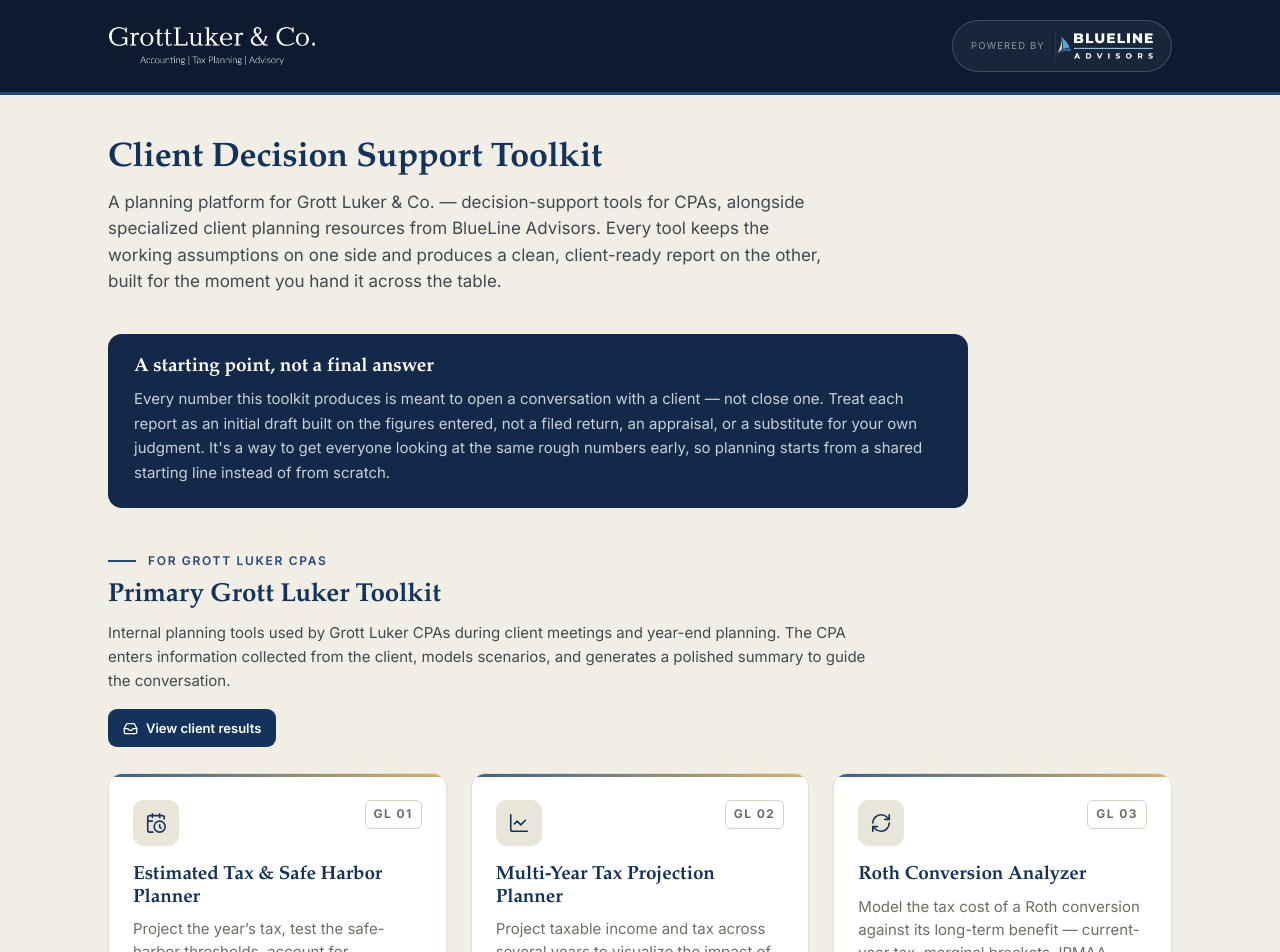
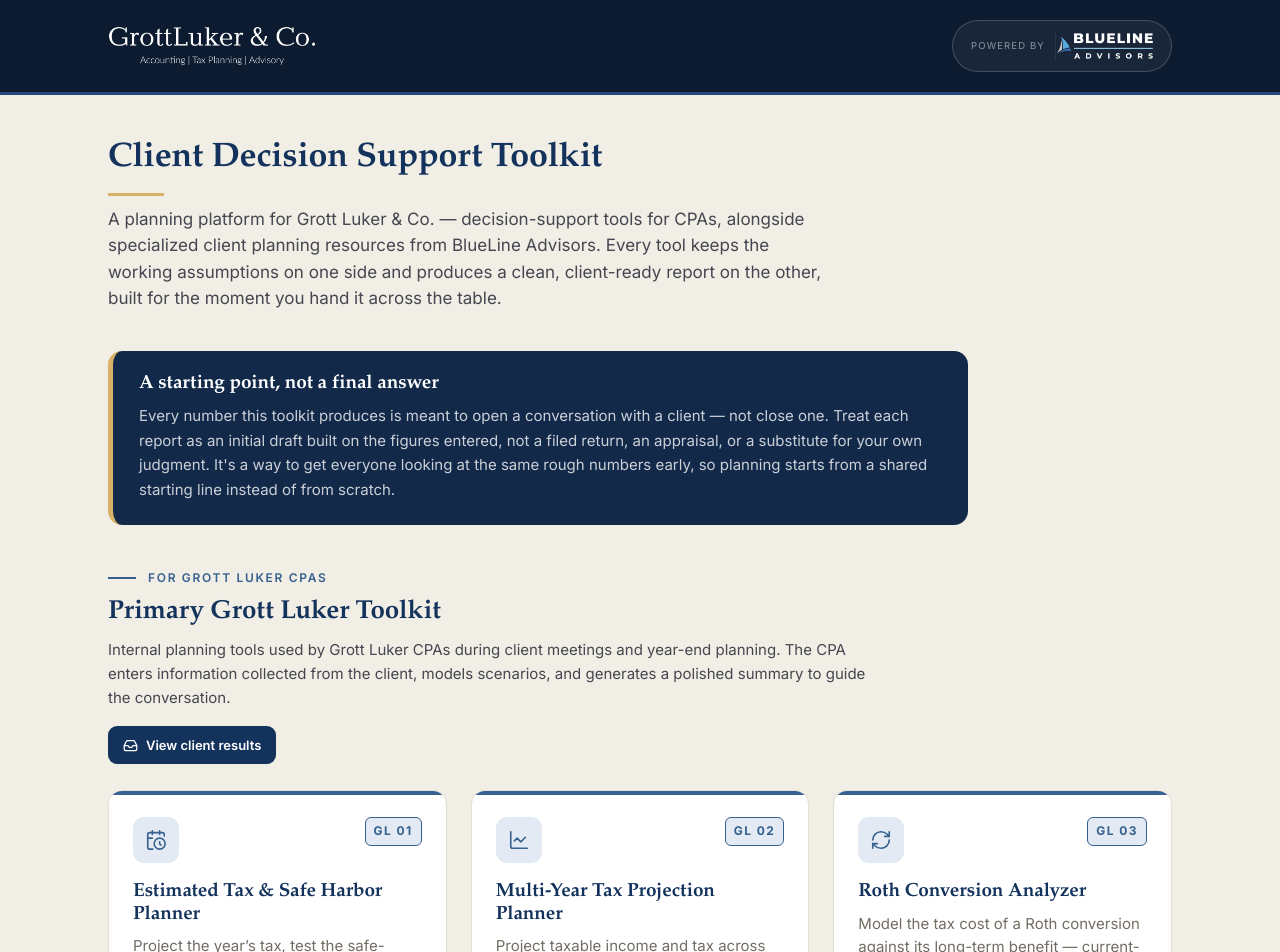
Before and after one commit to franksabin/Grott-Luker, a React (Vite) app: page / in a window 1280 px wide. Shown: the top 952 px of the page. Built offline with nearby package versions, Linux system fonts and the light colour scheme.

Commit message:
Version C: per-section accent colors (navy / gold / green)
Icon tiles, index badges, eyebrow dashes and card top bars take the
section accent; gold rule under the hero H1 and on the callout.

Co-Authored-By: Claude Fable 5.1 <noreply@anthropic.com>

```diff
--- a/src/index.css
+++ b/src/index.css
@@ -1437,8 +1437,50 @@ input[type='range'].slider::-moz-range-thumb {
   top: 0;
   left: 0;
   right: 0;
+  height: 4px;
+  background: var(--accent, var(--navy-500));
+}
+
+/* ------- Dashboard section accents: color that means something ------- */
+.tool-section[data-group='primary'] {
+  --accent: var(--navy-500);
+  --accent-soft: #e3eaf3;
+}
+.tool-section[data-group='business-owner'] {
+  --accent: #b9903d;
+  --accent-soft: #f6ecd6;
+}
+.tool-section[data-group='wealth-life'] {
+  --accent: var(--positive);
+  --accent-soft: #e2eee6;
+}
+.tool-section .section-eyebrow,
+.tool-section .section-eyebrow::before {
+  color: var(--accent);
+  background-color: var(--accent);
+}
+.tool-section .section-eyebrow {
+  background-color: transparent;
+}
+.tool-section .card-icon {
+  background: var(--accent-soft);
+  color: var(--accent);
+}
+.tool-section .card-index {
+  color: var(--accent);
+  border-color: var(--accent);
+  background: var(--accent-soft);
+}
+.hero h1::after {
+  content: '';
+  display: block;
+  width: 56px;
   height: 3px;
-  background: linear-gradient(90deg, var(--navy-500), var(--warn-border));
+  background: var(--warn-border);
+  margin-top: 14px;
+}
+.dash-callout {
+  border-left: 5px solid var(--warn-border);
 }
 
 /* ------- Dashboard: callout + marketing panels (same system as the tools) ------- */
--- a/src/pages/Dashboard.jsx
+++ b/src/pages/Dashboard.jsx
@@ -27,7 +27,7 @@ function ToolCard({ tool }) {
 function ToolSection({ group, actions }) {
   const tools = toolsByGroup(group.id)
   return (
-    <section className="tool-section">
+    <section className="tool-section" data-group={group.id}>
       <div className="section-head">
         <div className="section-eyebrow">{group.eyebrow}</div>
         <h2 className="section-title">{group.title}</h2>
```
